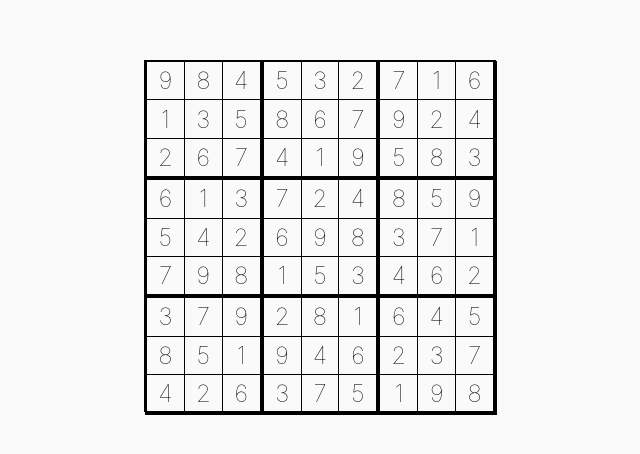
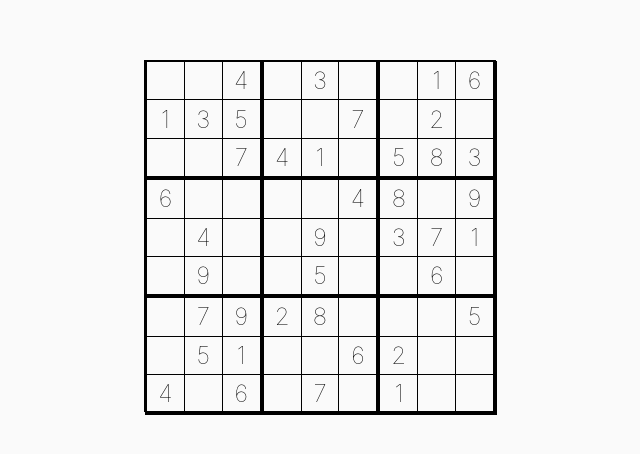
Before and after one commit to vrrayz/sudoku, a React (Create React App) app: page / in a window 1280 px wide. Shown: the part 164-618 px from the top of the page, without its empty margins (320-960 px from the left). Built offline with nearby package versions, Linux system fonts and the light colour scheme.

Commit message:
display some numbers

```diff
--- a/src/components/Game.tsx
+++ b/src/components/Game.tsx
@@ -1,18 +1,20 @@
 import React from "react";
 import styled from "styled-components";
+import { useRemapNumbers } from "../hooks/useRemapNumbers";
 
 interface GameBoxProperties {
   boxNumbers: number[][];
 }
 export const Game = ({ boxNumbers }: GameBoxProperties) => {
+    const remappedNumbers = useRemapNumbers(boxNumbers)
   return (
     <GameContainer>
       <GameBox>
-        {boxNumbers.map((numberRows,i) => (
+        {remappedNumbers.map((numberRows,i) => (
           <BoxRow key={i}>
-            {numberRows.map((number, index) => (
+            {numberRows.map((item, index) => (
               <InnerBox key={index}>
-                <InnerBoxNumber>{number}</InnerBoxNumber>
+                <InnerBoxNumber style={{display: item.display}}>{item.number}</InnerBoxNumber>
               </InnerBox>
             ))}
           </BoxRow>
--- /dev/null
+++ b/src/hooks/useRemapNumbers.ts
@@ -0,0 +1,11 @@
+
+export const useRemapNumbers = (boxNumbers: number[][]) =>{
+    const remappedNumbers = boxNumbers.map(numberRows => {
+        return numberRows.map(number => {
+            const displayStatus = ['none','block'];
+            return {'number': number, 'display': displayStatus[Math.floor(Math.random() * 2)]}
+        })
+    })
+
+    return remappedNumbers;
+}
```
